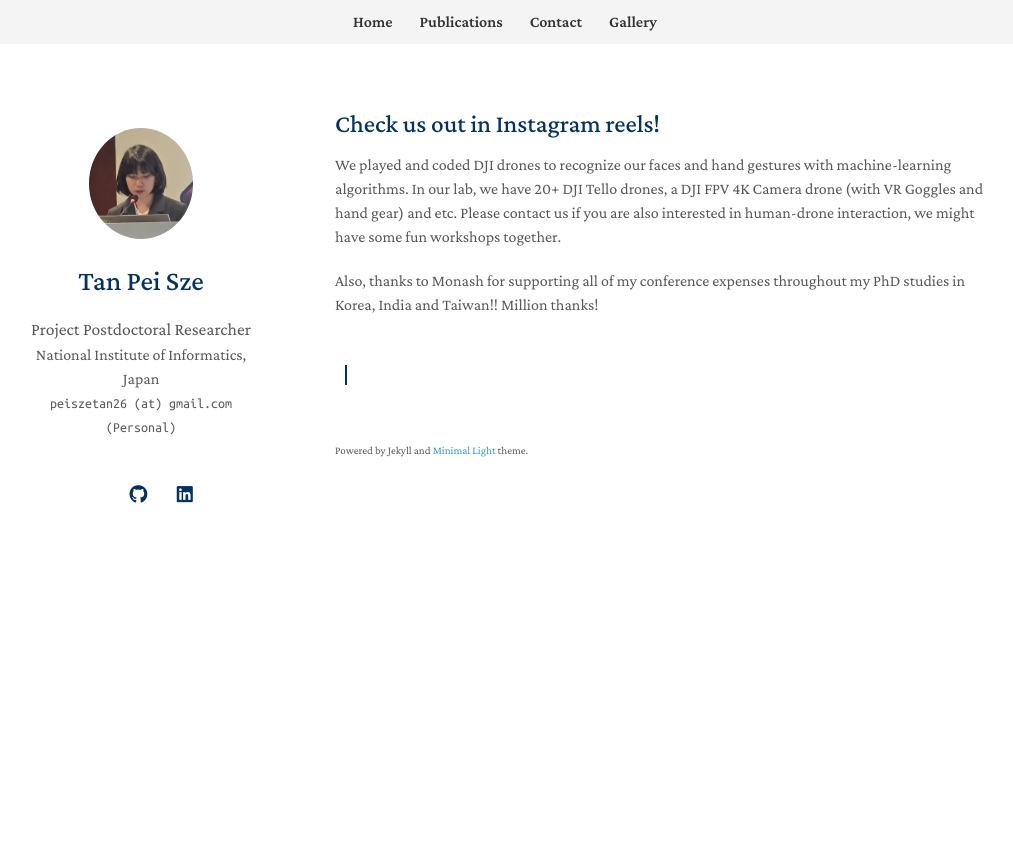
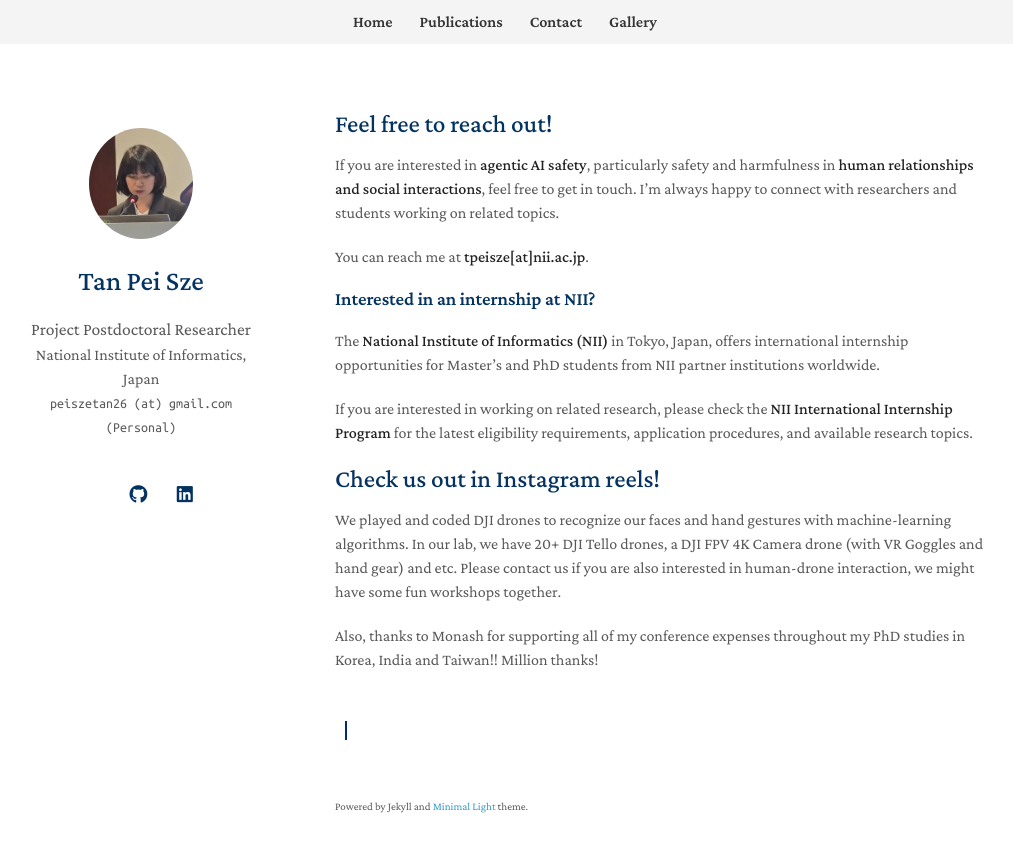
Before and after one commit to noobasuna/tpeisze, a Jekyll site: the page built from contact.md, in a window 1280 px wide. Shown: the top 852 px of the page, without its empty margins (135-1148 px from the left). Built offline with Jekyll 4.4.1, drawn with Linux system fonts in a browser that asks for light colours; a style sheet for code colours, icons or effects is not loaded; our own code applies the rules of GitHub Pages for plain Markdown files.

Commit message:
Update contact.md

```diff
--- a/contact.md
+++ b/contact.md
@@ -1,6 +1,17 @@
 ---
 layout: homepage
 ---
+## Feel free to reach out!
+
+If you are interested in **agentic AI safety**, particularly safety and harmfulness in **human relationships and social interactions**, feel free to get in touch. I’m always happy to connect with researchers and students working on related topics.
+
+You can reach me at **tpeisze[at]nii.ac.jp**.
+
+### Interested in an internship at NII?
+
+The **National Institute of Informatics (NII)** in Tokyo, Japan, offers international internship opportunities for Master’s and PhD students from NII partner institutions worldwide.
+
+If you are interested in working on related research, please check the [**NII International Internship Program**](https://www.nii.ac.jp/en/about/international/mouresearch/) for the latest eligibility requirements, application procedures, and available research topics.
 
 ## Check us out in Instagram reels!
 We played and coded DJI drones to recognize our faces and hand gestures with machine-learning algorithms.
```
